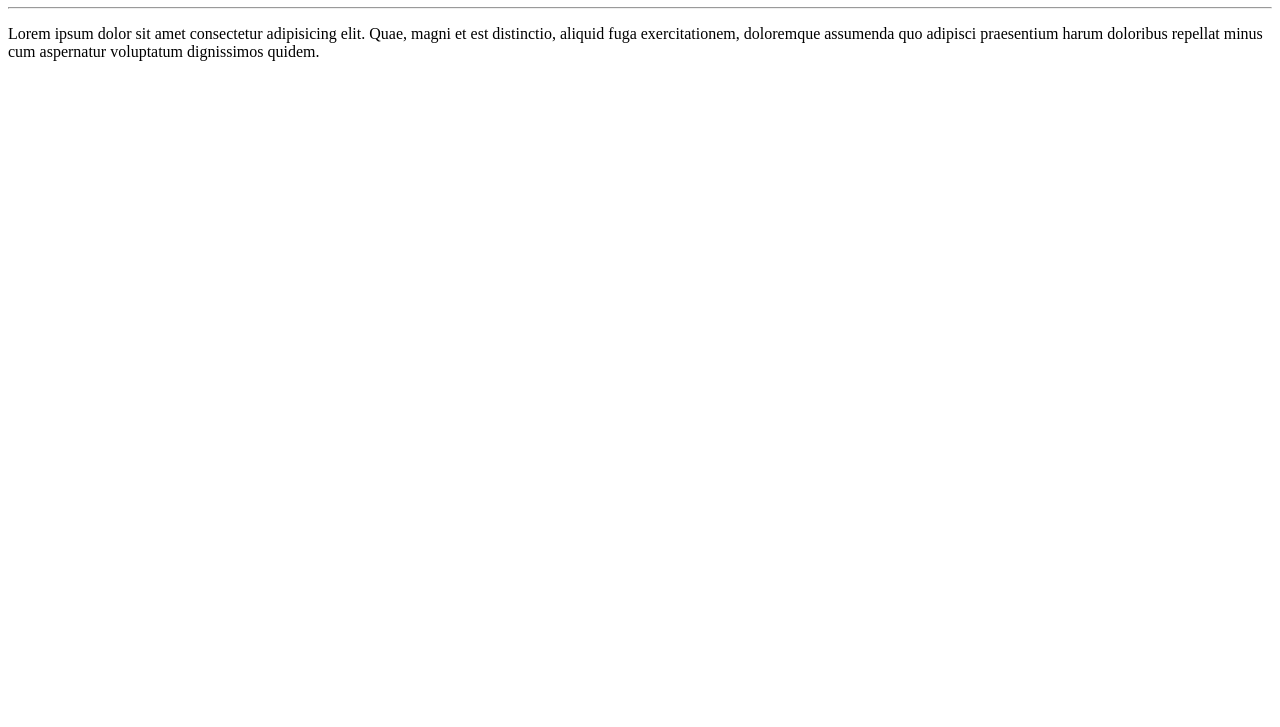
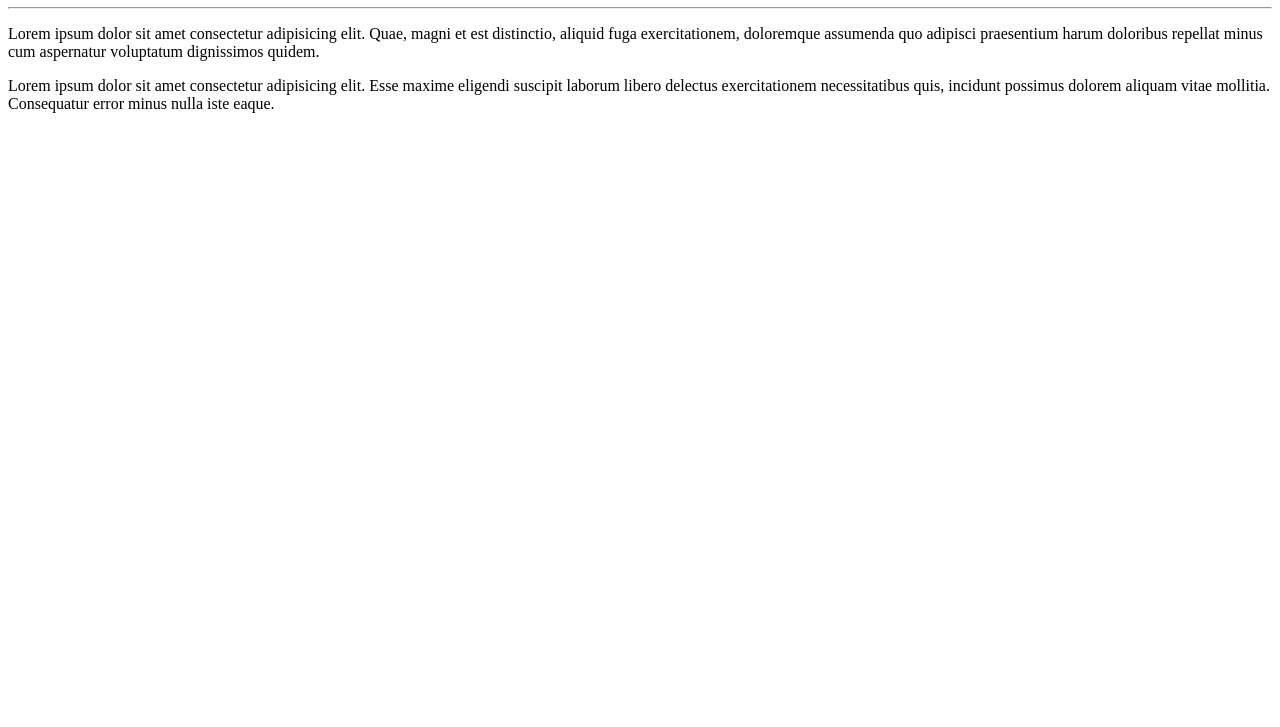
Before and after one commit to Beatrizqathaide/Meu-Projeto, a plain HTML site: page site-exemplo/index.html in a window 1280 px wide. Shown: the part 73-800 px from the top of the page. Drawn offline with Linux system fonts and the light colour scheme.

Commit message:
adicionei um páragrafo

```diff
--- a/site-exemplo/index.html
+++ b/site-exemplo/index.html
@@ -10,5 +10,6 @@
     <h1>Olá, Mundo!</h1>
     <hr>
     <p>Lorem ipsum dolor sit amet consectetur adipisicing elit. Quae, magni et est distinctio, aliquid fuga exercitationem, doloremque assumenda quo adipisci praesentium harum doloribus repellat minus cum aspernatur voluptatum dignissimos quidem.</p>
+    <p>Lorem ipsum dolor sit amet consectetur adipisicing elit. Esse maxime eligendi suscipit laborum libero delectus exercitationem necessitatibus quis, incidunt possimus dolorem aliquam vitae mollitia. Consequatur error minus nulla iste eaque.</p>
 </body>
 </html>
```
